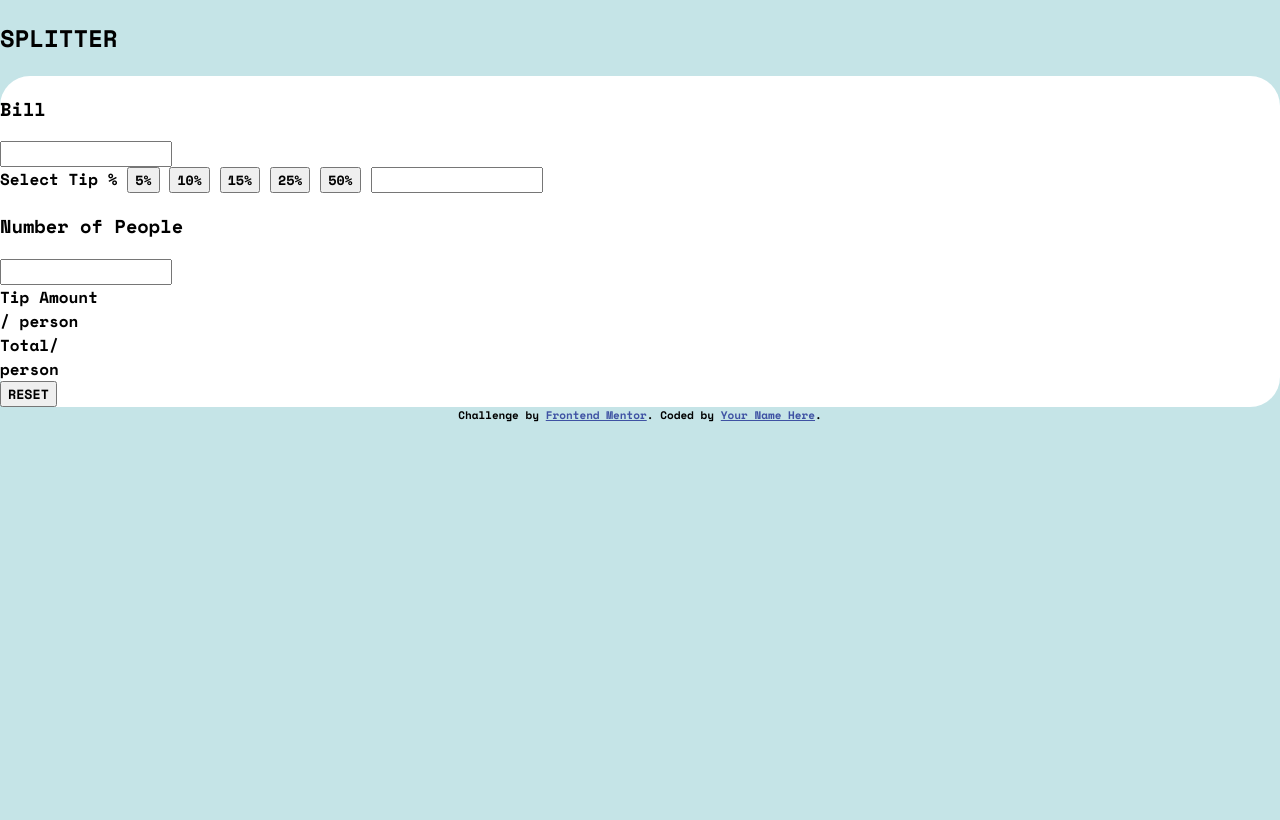
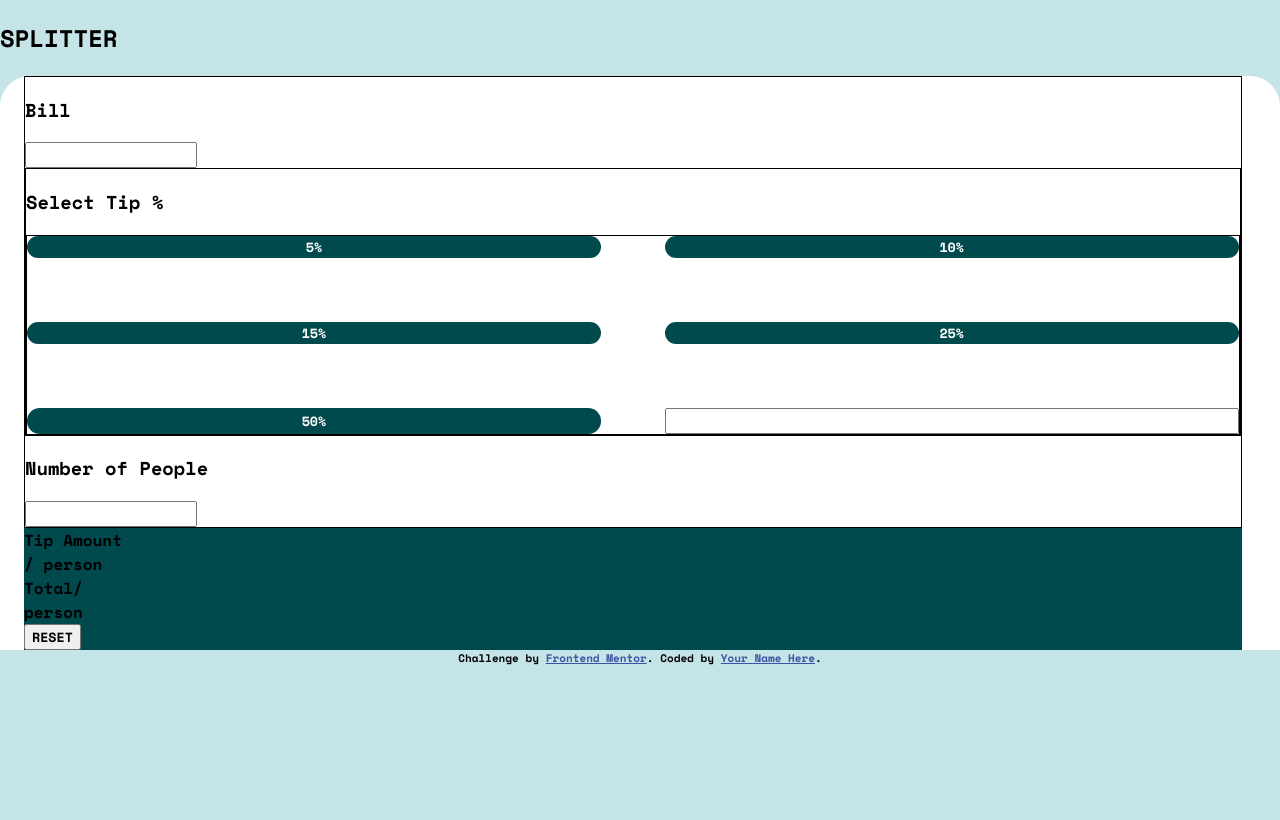
Before and after one commit to Lidobix/FM_Tip_calculator_app, a PHP site: page / in a window 1280 px wide. Run offline with PHP 8.4, Linux system fonts and the light colour scheme.

Commit message:
application style couleurs et dimensions sur boutons tips

```diff
--- a/index.html
+++ b/index.html
@@ -32,13 +32,15 @@
             <input type="text" name="" id=""></input>
 
           <div id="tipSelectWindow">
-            Select Tip %
+            <h3>Select Tip %</h3>
+            <div id="tipSelectors">
               <button>5%</button>
               <button>10%</button>
               <button>15%</button>
               <button>25%</button>
               <button>50%</button>
               <input type="text"  name="" id=""></input>
+            </div>
           </div>
           <h3>Number of People</h3>
           <input type="text" name="" id="" ></input>
--- a/styles.css
+++ b/styles.css
@@ -18,14 +18,57 @@ body {
     padding: 0;
 }
 
+
+#calculatorContent{
+
+    padding:0 3vw 0 3vh
+}
+
+#paramWindow{
+
+    border: 1px solid black;
+}
+
 #calculator{
-    /* height: 100vh; */
-    display: flex;
+    /*height: 100vh;
+    */display: flex;
     flex-direction: column;
     background-color: hsl(0, 0%, 100%);
-    border-radius: 30px;
-    -webkit-border-radius: 30px;
-    -moz-border-radius: 30px;
-    -ms-border-radius: 30px;
-    -o-border-radius: 30px;
+    border-radius: 30px 30px 0 0;
+    -webkit-border-radius: 30px 30px 0 0;
+    -moz-border-radius: 30px 30px 0 0;
+    -ms-border-radius: 30px 30px 0 0;
+    -o-border-radius: 30px 30px 0 0;
 }
+#tipSelectWindow{
+    border: 1px solid black;
+}
+
+
+#tipSelectors{
+    border: 1px solid black;
+    display: grid;
+    grid-template-columns: repeat(2, 1fr);
+    grid-gap: 5vw;
+}
+
+#tipSelectors > button{
+    border: transparent;
+    background-color: hsl(183, 100%, 15%);
+    color:hsl(0, 0%, 100%);
+    border-radius: 1vw;
+    -webkit-border-radius: 1vw;
+    -moz-border-radius: 1vw;
+    -ms-border-radius: 1vw;
+    -o-border-radius: 1vw;
+}
+
+#tipSelectors > button:hover{
+    color: hsl(183, 100%, 15%);
+    background-color: hsl(172, 67%, 45%);
+}
+
+#resultWindowContent{
+
+    background-color: hsl(183, 100%, 15%);
+}
```
Lines whose indentation alone changed are shown as unchanged.
